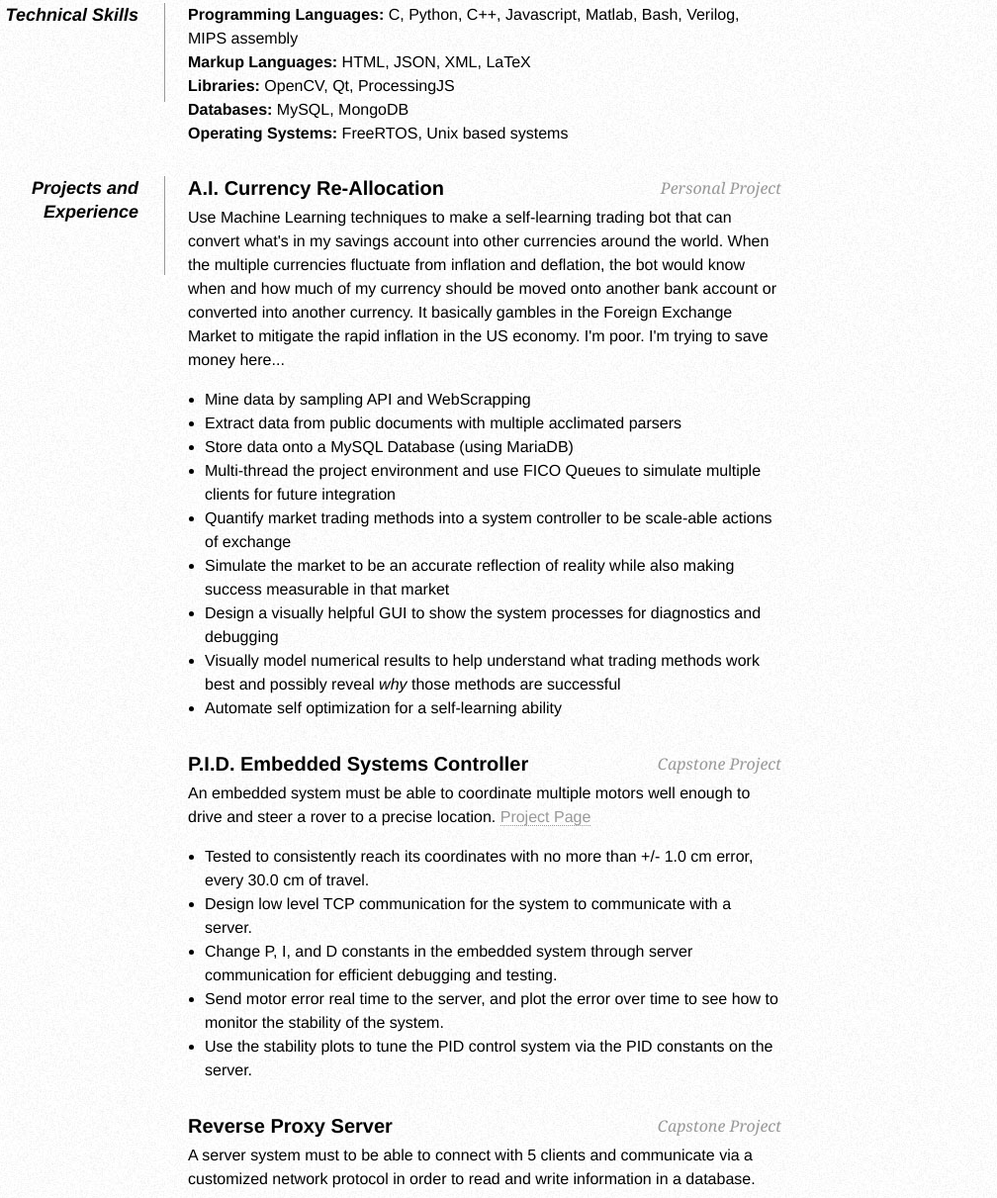
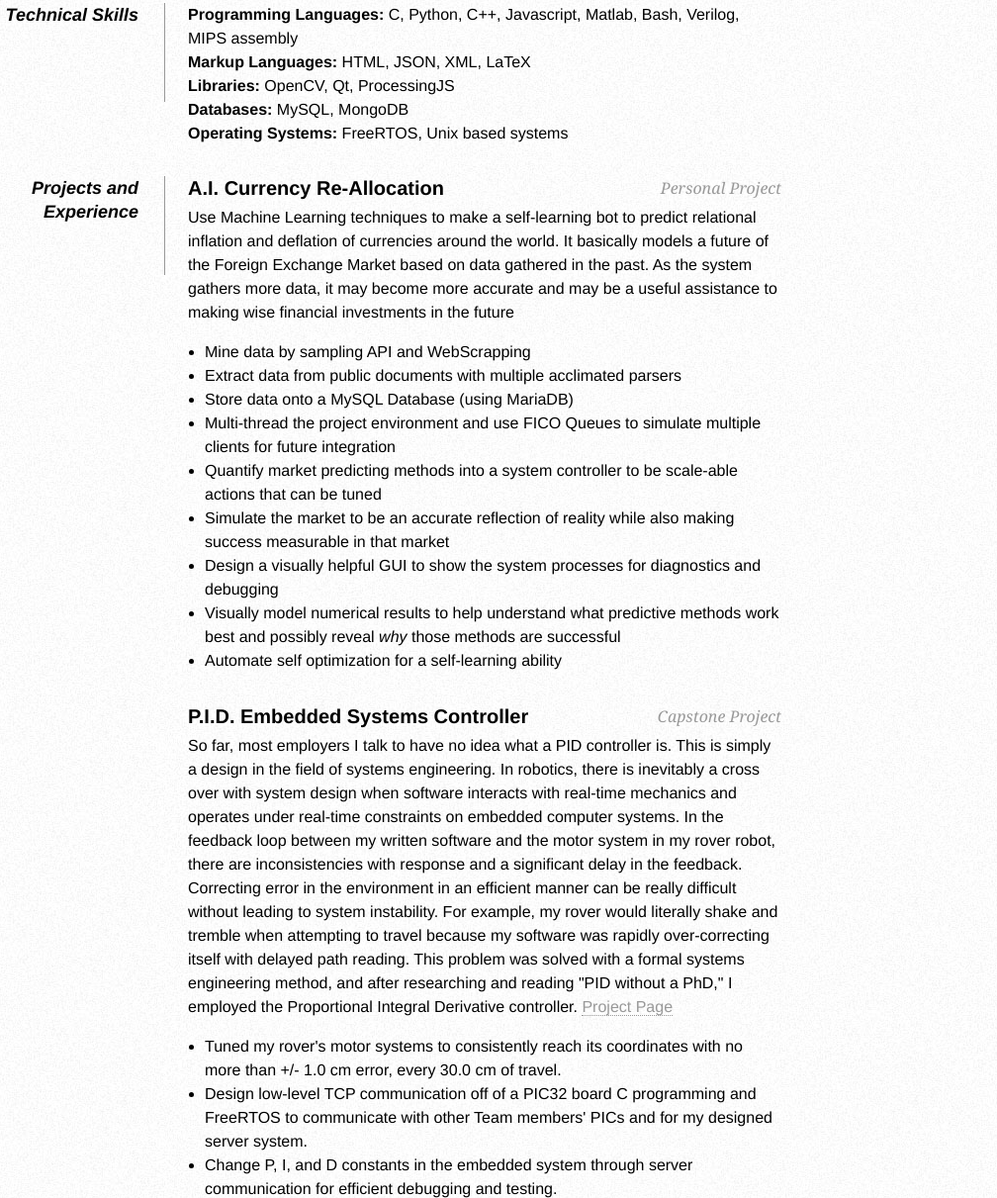
Before and after one commit to jasherg7/jasherg7.github.io, a plain HTML site: page index.html in a window 1280 px wide. Shown: the part 529-1740 px from the top of the page at 99% size, without its empty margins (250-1258 px from the left). Drawn offline with Linux system fonts and the light colour scheme.

Commit message:
Update index.html

```diff
--- a/index.html
+++ b/index.html
@@ -164,34 +164,42 @@ please go easy on me-->
             <dd>
 
 				<h2>A.I. Currency Re-Allocation<span>Personal Project</span></h2>
-				<p>Use Machine Learning techniques to make a self-learning trading bot that can convert what's in my savings account into other
-				currencies around the world. When the multiple currencies fluctuate from inflation and deflation, the bot would know when and
-				how much of my currency should be moved onto another bank account or converted into another currency. It basically gambles in
-				the Foreign Exchange Market to mitigate the rapid inflation in the US economy. I'm poor. I'm trying to save money here...</p>
+				<p>Use Machine Learning techniques to make a self-learning bot to predict relational inflation and deflation of currencies
+				around the world. It basically models a future of the Foreign Exchange Market based on data gathered in the past. As the
+				system gathers more data, it may become more accurate and may be a useful assistance to making wise financial investments
+				in the future</p>
 				<ul>
 					<li>Mine data by sampling API and WebScrapping</li>
 					<li>Extract data from public documents with multiple acclimated parsers</li>
 					<li>Store data onto a MySQL Database (using MariaDB)</li>
 					<li>Multi-thread the project environment and use FICO Queues to simulate multiple clients for future integration</li>
-					<li>Quantify market trading methods into a system controller to be scale-able actions of exchange</li>
+					<li>Quantify market predicting methods into a system controller to be scale-able actions that can be tuned</li>
 					<li>Simulate the market to be an accurate reflection of reality while also making success measurable in that market</li>
 					<li>Design a visually helpful GUI to show the system processes for diagnostics and debugging</li>
-					<li>Visually model numerical results to help understand what trading methods work best and possibly reveal <i>why</i>
+					<li>Visually model numerical results to help understand what predictive methods work best and possibly reveal <i>why</i>
 					those methods are successful</li>
 					<li>Automate self optimization for a self-learning ability</li>
 				</ul>
 
 				<h2>P.I.D. Embedded Systems Controller <span>Capstone Project</span></h2>
-				<p>An embedded system must be able to coordinate
-				multiple motors well enough to drive and steer a rover to a precise location.
+				<p>So far, most employers I talk to have no idea what a PID controller is. This is simply a design in the field of systems
+				engineering. In robotics, there is inevitably a cross over with system design when software interacts with
+				real-time mechanics and operates under real-time constraints on embedded computer systems. In the feedback loop between
+				my written software and the motor system in my rover robot, there are inconsistencies with response and a significant delay
+				in the feedback. Correcting error in the environment in an efficient manner can be really difficult without leading to
+				system instability. For example, my rover would literally shake and tremble when attempting to travel because my software
+				was rapidly over-correcting itself with delayed path reading. This problem was solved with a formal systems engineering
+				method, and after researching and reading "PID without a PhD," I employed the Proportional Integral Derivative controller.
 				<a href="https://jasherg7.github.io/PID_motor_controller">
 				Project Page</a></p>
                 <ul>
-                    <li>Tested to consistently reach its coordinates with no more than +/- 1.0 cm error, every 30.0 cm of travel.</li>
-					<li>Design low level TCP communication for the system to communicate with a server.</li>
+                    <li>Tuned my rover's motor systems to consistently reach its coordinates with no more than +/- 1.0 cm error, every
+					30.0 cm of travel.</li>
+					<li>Design low-level TCP communication off of a PIC32 board C programming and FreeRTOS to communicate with other Team
+					members' PICs and for my designed server system.</li>
 					<li>Change P, I, and D constants in the embedded system through server communication for efficient debugging and testing.</li>
 					<li>Send motor error real time to the server, and plot the error over time to see how to monitor the stability of the system.</li>
-					<li> Use the stability plots to tune the PID control system via the PID constants on the server.</li>
+					<li>Use the stability plots to tune the PID control system via the PID constants on the server.</li>
                 </ul>
 
 				<h2>Reverse Proxy Server <span> Capstone Project</span></h2>
@@ -199,7 +207,8 @@ please go easy on me-->
 				order to read and write information in a database.</p>
 				<ul>
 					<li>Design network communication protocol unique to our embedded systems</li>
-					<li>Create Reverse proxy server to establish connection with clients, multi thread communications, parse network packets, and process information</li>
+					<li>Create Reverse proxy server to establish connection with clients, multi thread communications, parse network packets, and
+					process information</li>
 					<li>Implement Flask server and communicate with the reverse proxy server via HTTP requests</li>
 					<li> Make a MongoDB API, and use it as a database within the Flask Server</li>
 				</ul>
@@ -265,14 +274,14 @@ please go easy on me-->
 
             <dd class="clear"></dd>
 
-            <dt>Hobbies</dt>
+            <!-- <dt>Hobbies</dt>
             <dd><ul>
 				<li>Cyberbullying</li>
 				<li>Lifting weights</li>
 				<li>Gaslighting women</li>
 				<li>Boofing Cocaine</li>
 				<li>Tax Evasion</li>
-			</ul></dd>
+			</ul></dd> -->
 
             <dd class="clear"></dd>
         </dl>
```
